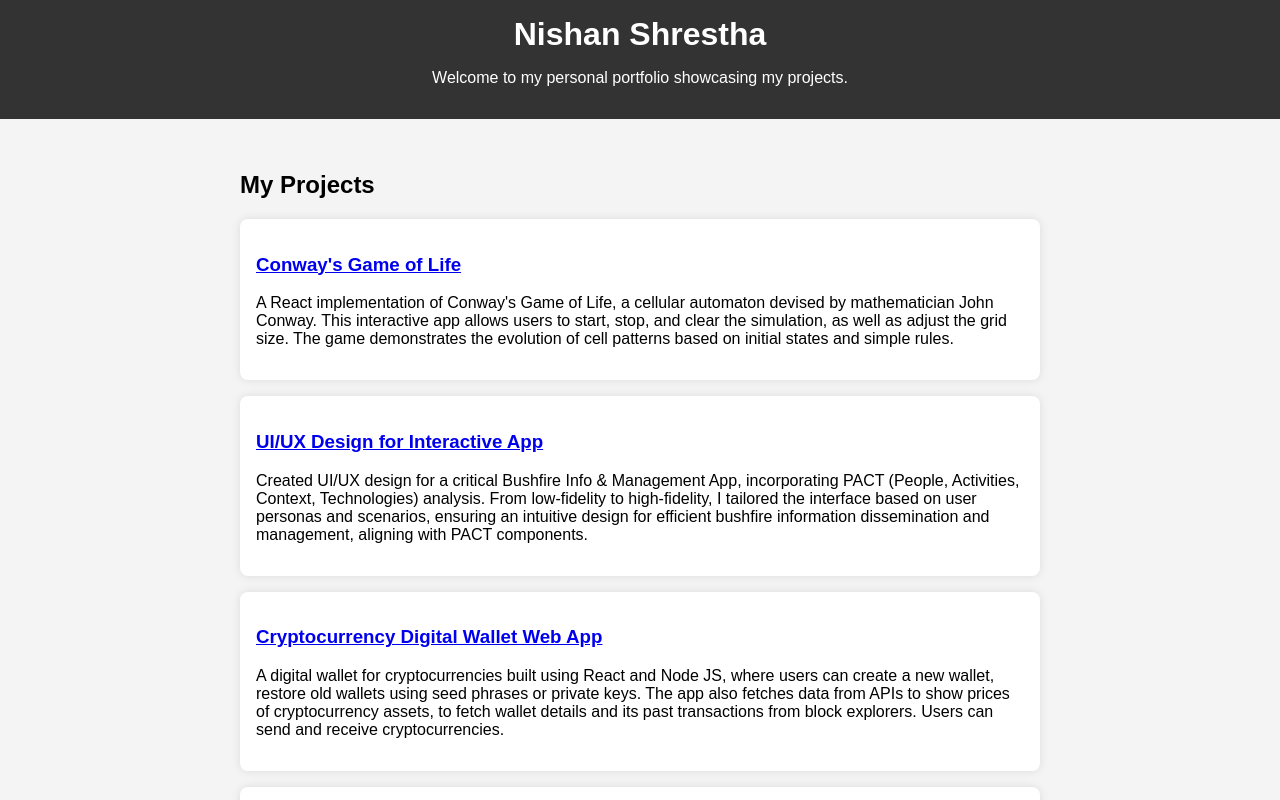
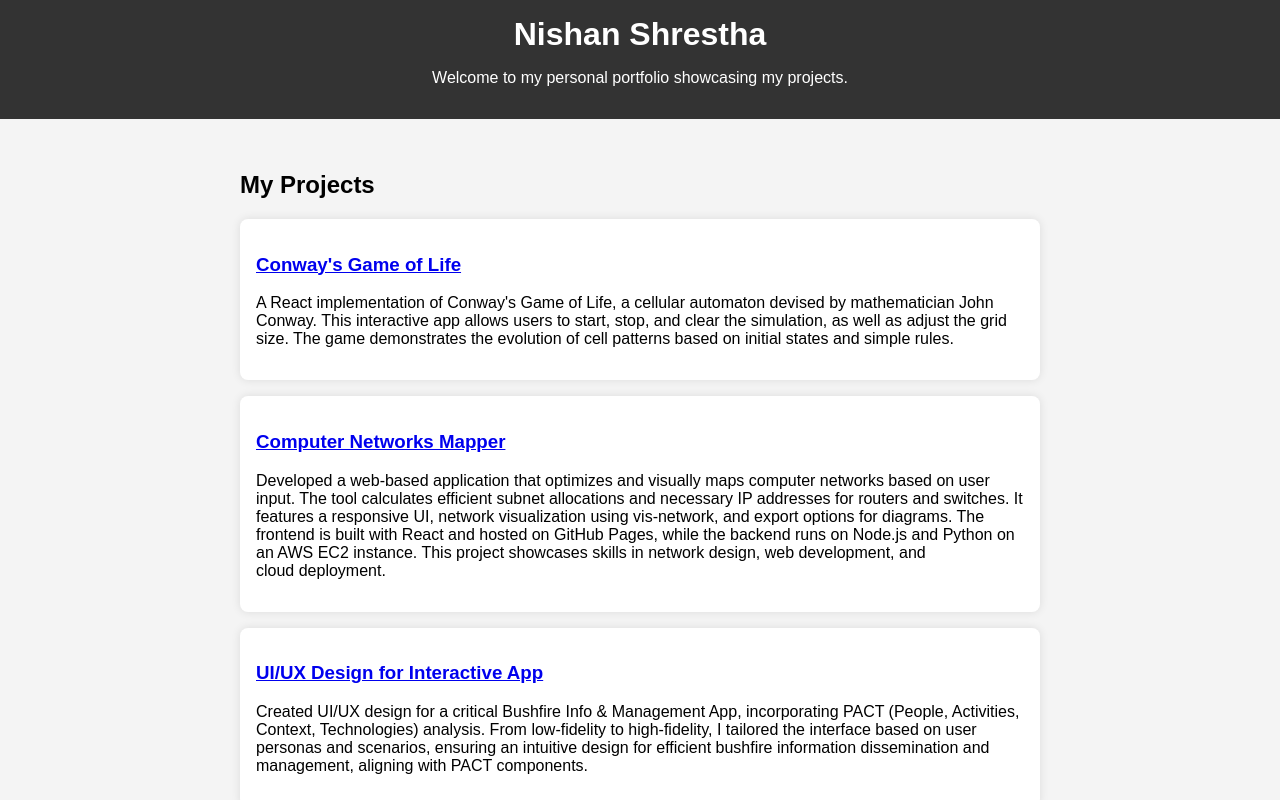
Before and after one commit to nishanau/my-portfolio, a React (Create React App) app: page / in a window 1280 px wide. Shown: the top 800 px of the page. Built offline with nearby package versions, Linux system fonts and the light colour scheme.

Commit message:
added Computer networks Mapper Project

```diff
--- a/src/pages/Home.js
+++ b/src/pages/Home.js
@@ -9,6 +9,12 @@ const projects = [
     description:
       "A React implementation of Conway's Game of Life, a cellular automaton devised by mathematician John Conway. This interactive app allows users to start, stop, and clear the simulation, as well as adjust the grid size. The game demonstrates the evolution of cell patterns based on initial states and simple rules.",
     url: "https://nishanau.github.io/conway-s-game-of-life",
+  },
+  {
+    title: "Computer Networks Mapper",
+    description:
+      "Developed a web-based application that optimizes and visually maps computer networks based on user input. The tool calculates efficient subnet allocations and necessary IP addresses for routers and switches. It features a responsive UI, network visualization using vis-network, and export options for diagrams. The frontend is built with React and hosted on GitHub Pages, while the backend runs on Node.js and Python on an AWS EC2 instance. This project showcases skills in network design, web development, and cloud deployment.",
+    url: "https://nishanau.github.io/ComputerNetworksSolution/",
   },
   {
     title: "UI/UX Design for Interactive App",
```
